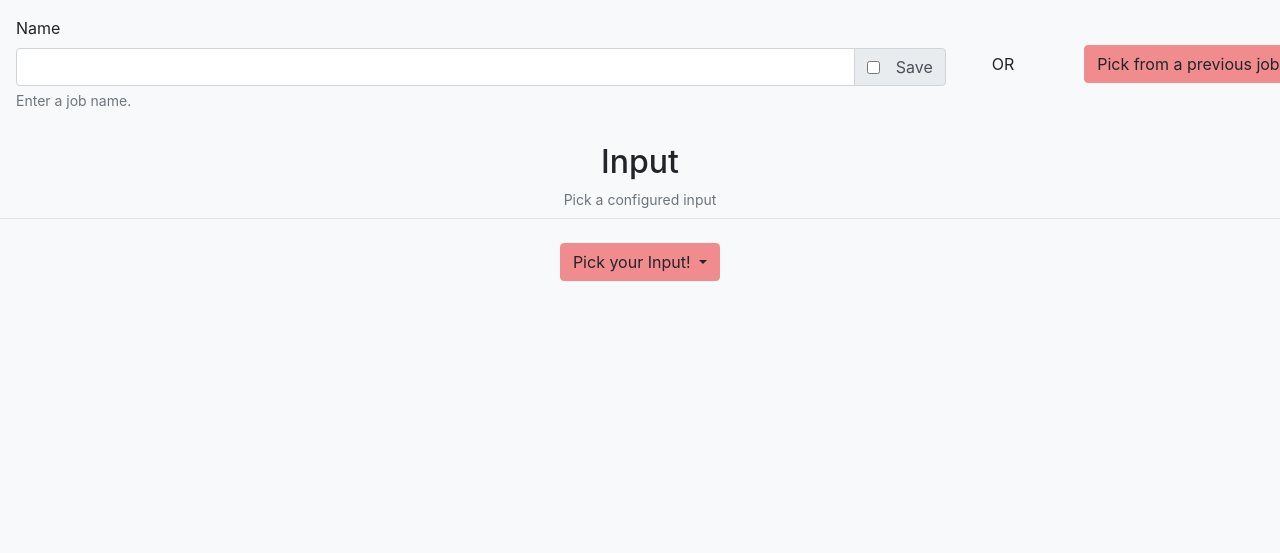
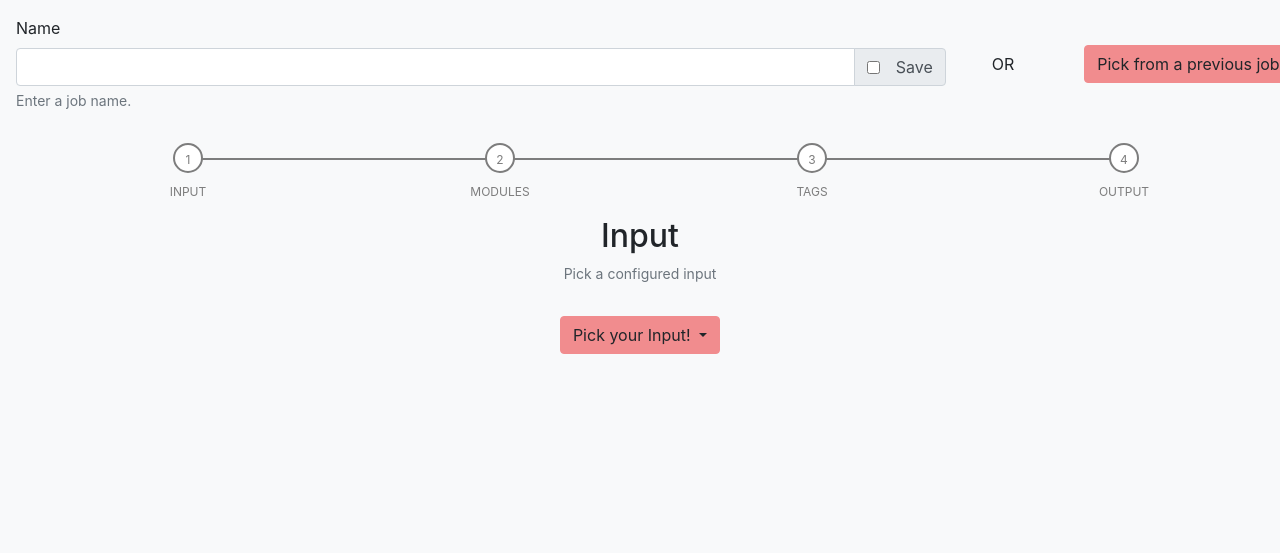
Before and after one commit to adambaumeister/panhit, a Flask app: template templates/spec.html in a window 1280 px wide. Shown: the part 66-619 px from the top of the page. Before the commit the page ends 347 px from the top, so only its background shows below. Run offline with Flask 2, Linux system fonts and the light colour scheme; the template is opened without the code that fills it, so the values that code supplies are empty; some libraries are stand-ins or nearby versions.

Commit message:
Improve various ui aspects

```diff
--- a/static/js/functions.js
+++ b/static/js/functions.js
@@ -624,6 +624,8 @@ function SetInput(moduleName) {
     // Make the next step visible
     $("#fadein-1").fadeTo( "slow" , 1, function() {
     });
+
+    $("#input-step").addClass("active");
 }
 
 function SelectInputButton(obj) {
@@ -658,6 +660,9 @@ function SetTagp(tagpName) {
     /* Modify the card appearance to show it's selected */
     $(".tagp-card").html(selectedHTML)
     $(".tagp-card").addClass("card-input-filled")
+
+    $("#tagp-step").addClass("active");
+
 }
 
 function SelectTagpButton(obj) {
@@ -679,6 +684,9 @@ function SetModules(moduleName) {
 
     $("#fadein-3").fadeTo( "slow" , 1, function() {
     });
+
+    $("#module-step").addClass("active");
+
 
 }
 
--- a/static/styles.css
+++ b/static/styles.css
@@ -88,3 +88,55 @@
     background-color: #f8f9fa;
     cursor: pointer;
 }
+
+/*
+Progress bar
+*/
+.progressbar {
+  counter-reset: step;
+}
+.progressbar li {
+  list-style-type: none;
+  width: 25%;
+  float: left;
+  font-size: 12px;
+  position: relative;
+  text-align: center;
+  text-transform: uppercase;
+  color: #7d7d7d;
+}
+.progressbar li:before {
+  width: 30px;
+  height: 30px;
+  content: counter(step);
+  counter-increment: step;
+  line-height: 30px;
+  border: 2px solid #7d7d7d;
+  display: block;
+  text-align: center;
+  margin: 0 auto 10px auto;
+  border-radius: 50%;
+  background-color: white;
+}
+.progressbar li:after {
+  width: 100%;
+  height: 2px;
+  content: '';
+  position: absolute;
+  background-color: #7d7d7d;
+  top: 15px;
+  left: -50%;
+  z-index: -1;
+}
+.progressbar li:first-child:after {
+  content: none;
+}
+.progressbar li.active {
+  color: green;
+}
+.progressbar li.active:before {
+  border-color: #F18C8E;
+}
+.progressbar li.active + li:after {
+  background-color: #F18C8E;
+}
--- a/templates/spec.html
+++ b/templates/spec.html
@@ -41,8 +41,21 @@
     </div>
 
     <div class="row no-gutters">
+        <div class="col">
+            <div class="progressbar-container">
+                <ul class="progressbar">
+                    <li id="input-step">Input</li>
+                    <li id="module-step">Modules</li>
+                    <li id="tag-step">Tags</li>
+                    <li id="output-step">Output</li>
+                </ul>
+            </div>
+
+        </div>
+    </div>
+    <div class="row no-gutters">
         <div class="col-sm">
-            <div class="text-center pt-3 pb-2 border-bottom"><h2>Input</h2>
+            <div class="text-center pt-3 pb-2"><h2>Input</h2>
                 <small class="form-text text-muted">Pick a configured input
                 </small>
             </div>
--- a/templates/tag_config.html
+++ b/templates/tag_config.html
@@ -80,9 +80,13 @@
         <div class="d-flex justify-content-between flex-wrap flex-md-nowrap align-items-center pt-3 pb-2 mb-3 border-bottom">
             <h1 class="h2">Tag definitions</h1>
             <div class="dropdown">
-                <button class="btn btn-outline-secondary add-tag" type="button">
+                <small>
+                    At least one job must
+                </small>
+                <button class="btn btn-outline-secondary add-tag" type="button" {% if not jobs %}disabled{% endif %}>
                     Add new Tag
                 </button>
+
             </div>
         </div>
         <div class="new-config" style="display:none">
--- a/templates/wrapper.html
+++ b/templates/wrapper.html
@@ -14,7 +14,7 @@
     <script src="https://cdn.jsdelivr.net/npm/chart.js@2.9.3/dist/Chart.min.js"></script>
 
     <script src="{{ url_for('static', filename='js/functions.js') }}"></script>
-    <title>Hello, world!</title>
+    <title>PANHit</title>
 </head>
 <body>
 <nav class="navbar navbar-expand-lg navbar-light bg-dark">
```
Also changed, not shown: templates/index.html (+8 -9 lines).
